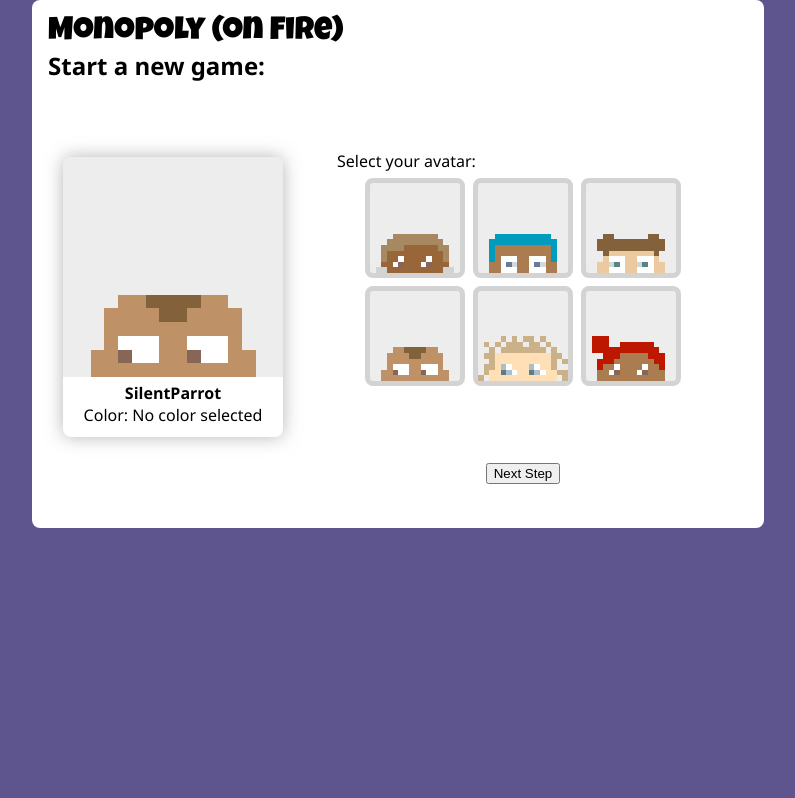
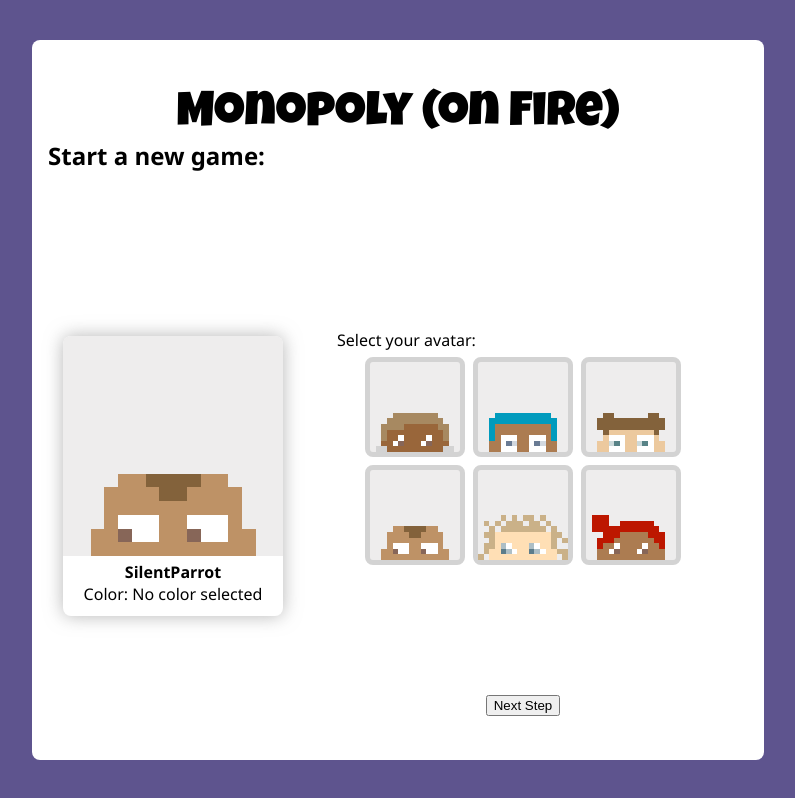
Before and after one commit to mbosselmann/pyropoly, a Next.js app: page / in a window 1280 px wide. Shown: the whole page, without its empty margins (242-1037 px from the left). Built offline with nearby package versions, Linux system fonts and the light colour scheme.

Commit message:
Update stylings for home page

```diff
--- a/src/pages/index.tsx
+++ b/src/pages/index.tsx
@@ -16,11 +16,15 @@ const Main = styled.main`
   padding: 1rem;
   border-radius: 0.5rem;
   background-color: #fff;
-  grid-template-areas: "headline headline headline" "title title title" "user-input form form";
+  min-height: 90%;
+  grid-template-areas: "headline headline headline" "title title title" "user-input form form" "user-input form form" "user-input form form";
 `;
 
 const Headline = styled.h1`
   grid-area: headline;
+  display: grid;
+  place-items: end center;
+  font-size: 3rem;
 `;
 
 const Title = styled.h2`
--- a/styles.tsx
+++ b/styles.tsx
@@ -18,11 +18,13 @@ export default createGlobalStyle`
     margin: 0;
     font-family: 'Segoe UI', sans-serif;
     background-color: #5e548e;
+    height: 100vh;
   }
 
   #__next {
     display: grid;
     place-items: center;
+    height: 100%;
   }
 
   ul {
```
